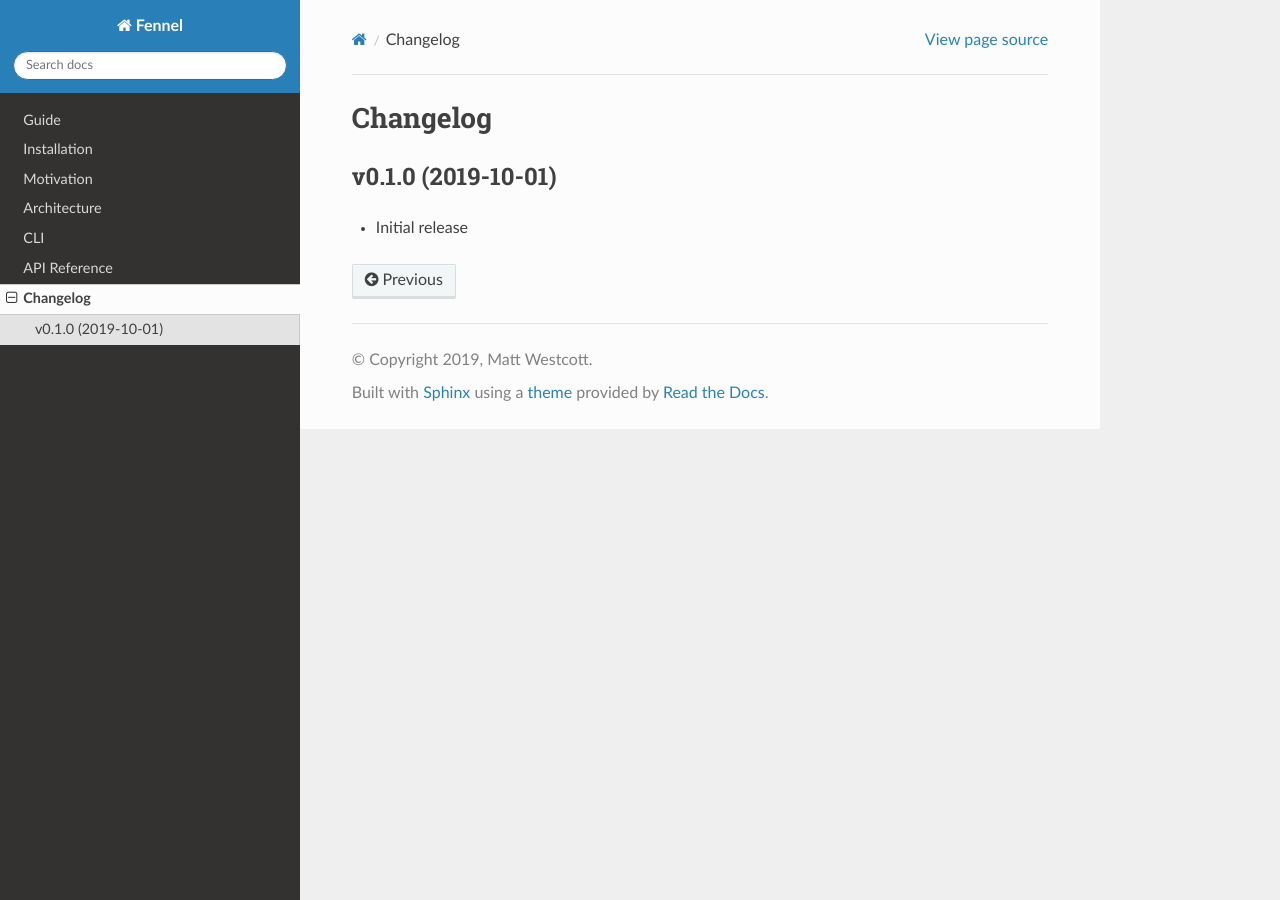
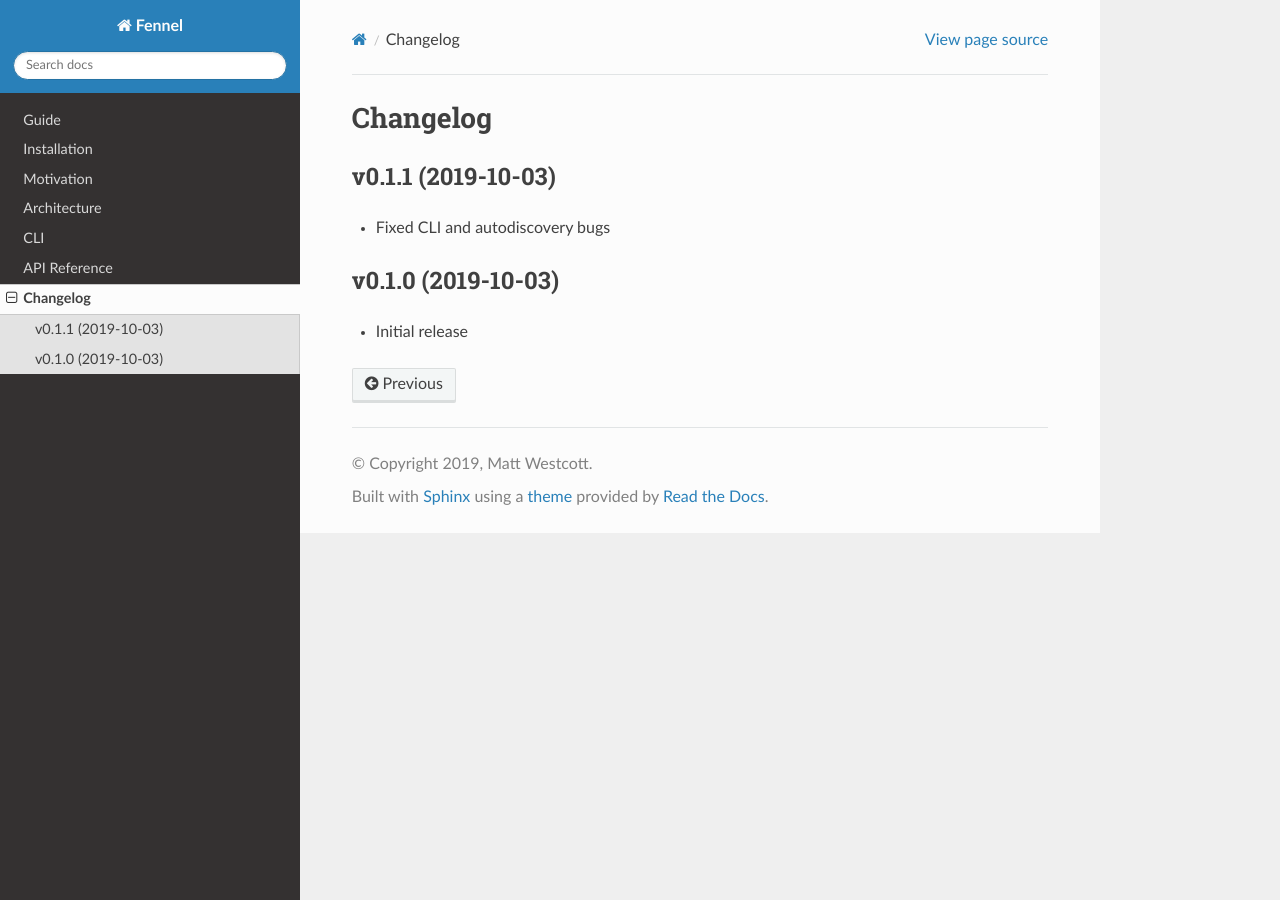
Before and after one commit to mjwestcott/fennel, a Sphinx documentation site: the page built from docs/changelog.rst, in a window 1280 px wide. Built offline with Sphinx 7.4.7 and the Read the Docs theme 2.0.0, drawn with Linux system fonts in a browser that asks for light colours.

Commit message:
admin: Bump version

```diff
--- a/docs/changelog.rst
+++ b/docs/changelog.rst
@@ -1,7 +1,12 @@
 Changelog
 =========
 
-v0.1.0 (2019-10-01)
+v0.1.1 (2019-10-03)
+-------------------
+
+* Fixed CLI and autodiscovery bugs
+
+v0.1.0 (2019-10-03)
 -------------------
 
 * Initial release
--- a/pyproject.toml
+++ b/pyproject.toml
@@ -1,6 +1,6 @@
 [tool.poetry]
 name = "fennel"
-version = "0.1.0"
+version = "0.1.1"
 description = "A task queue for Python based on Redis Streams."
 authors = ["Matt Westcott <m.westcott@gmail.com>"]
 license = "MIT"
```
